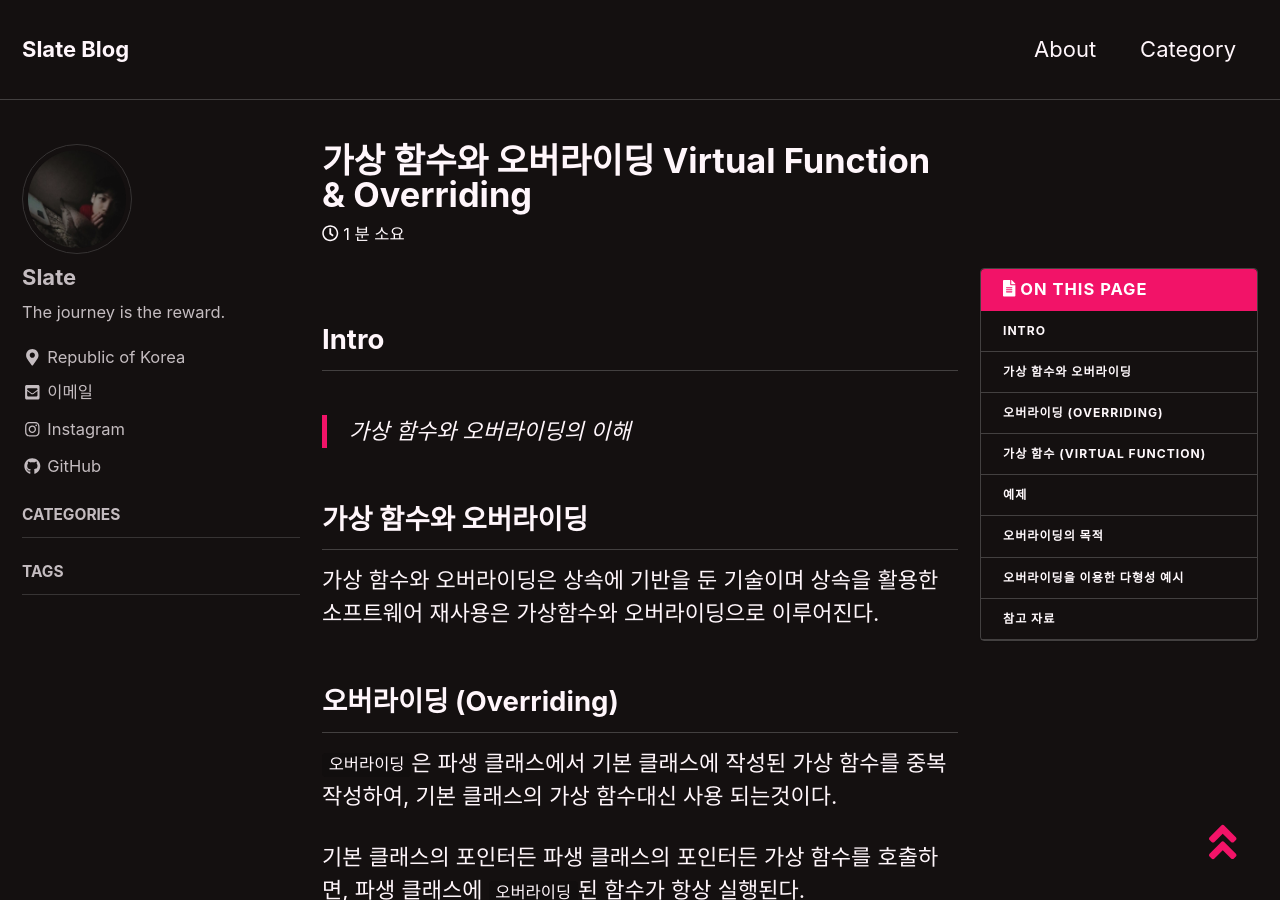
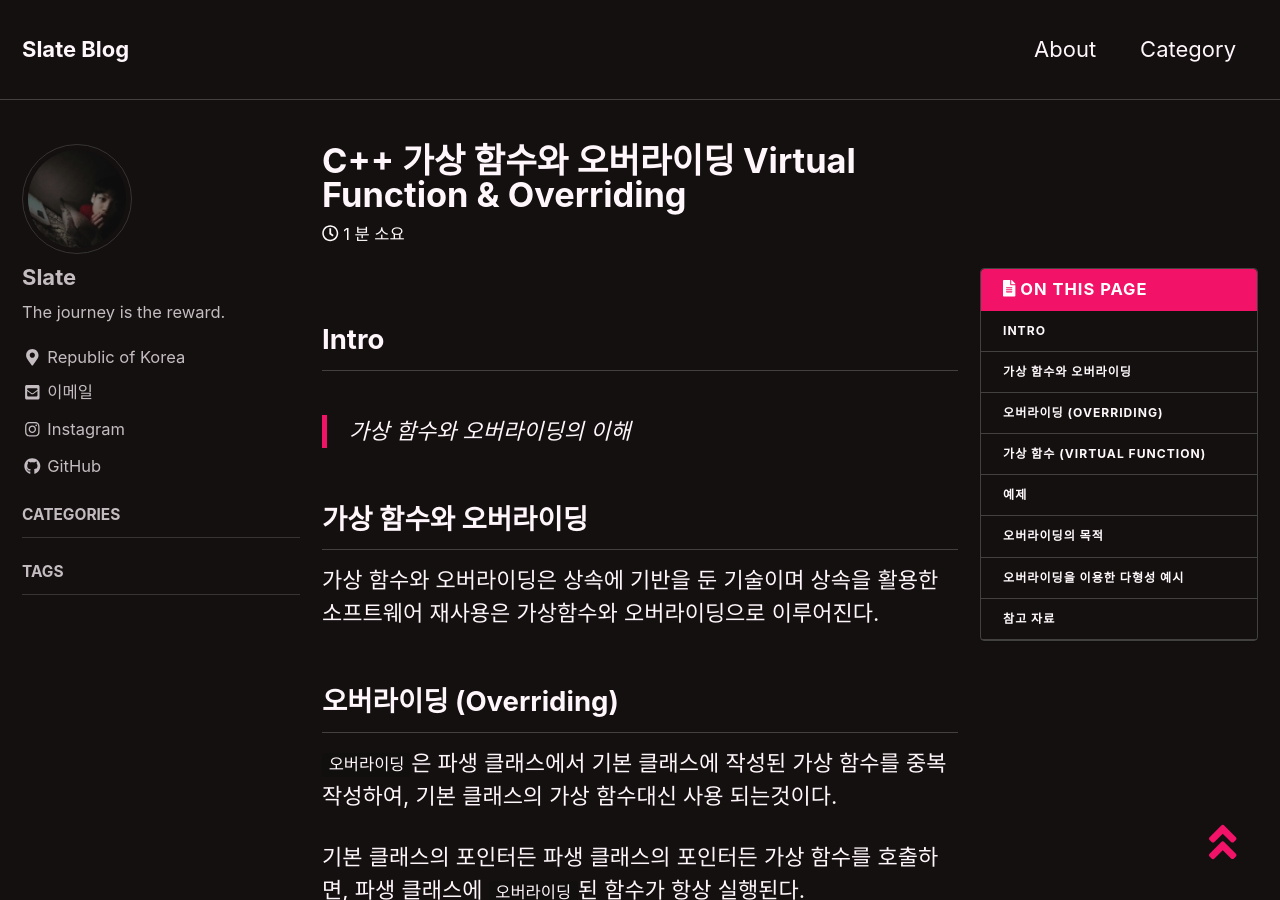
Before and after one commit to lesslate/lesslate.github.io, a Jekyll site: the page built from _posts/Cpp/2019-03-17-가상함수와 오버라이딩 Virtual Function Overriding.md, in a window 1280 px wide and 900 px high. Built offline with Jekyll 4.4.1, drawn with Linux system fonts in a browser that asks for light colours; nearby versions of some CDN libraries; comment, search, counter and statistics services are not loaded.

```diff
--- a/_posts/Cpp/2019-03-17-가상함수와 오버라이딩 Virtual Function Overriding.md
+++ b/_posts/Cpp/2019-03-17-가상함수와 오버라이딩 Virtual Function Overriding.md
@@ -1,5 +1,5 @@
 ---
-title: "가상 함수와 오버라이딩 Virtual Function & Overriding"
+title: "C++ 가상 함수와 오버라이딩 Virtual Function & Overriding"
 categories:
   - Cpp
 last_modified_at: 2019-03-17T13:00:00+09:00
```
